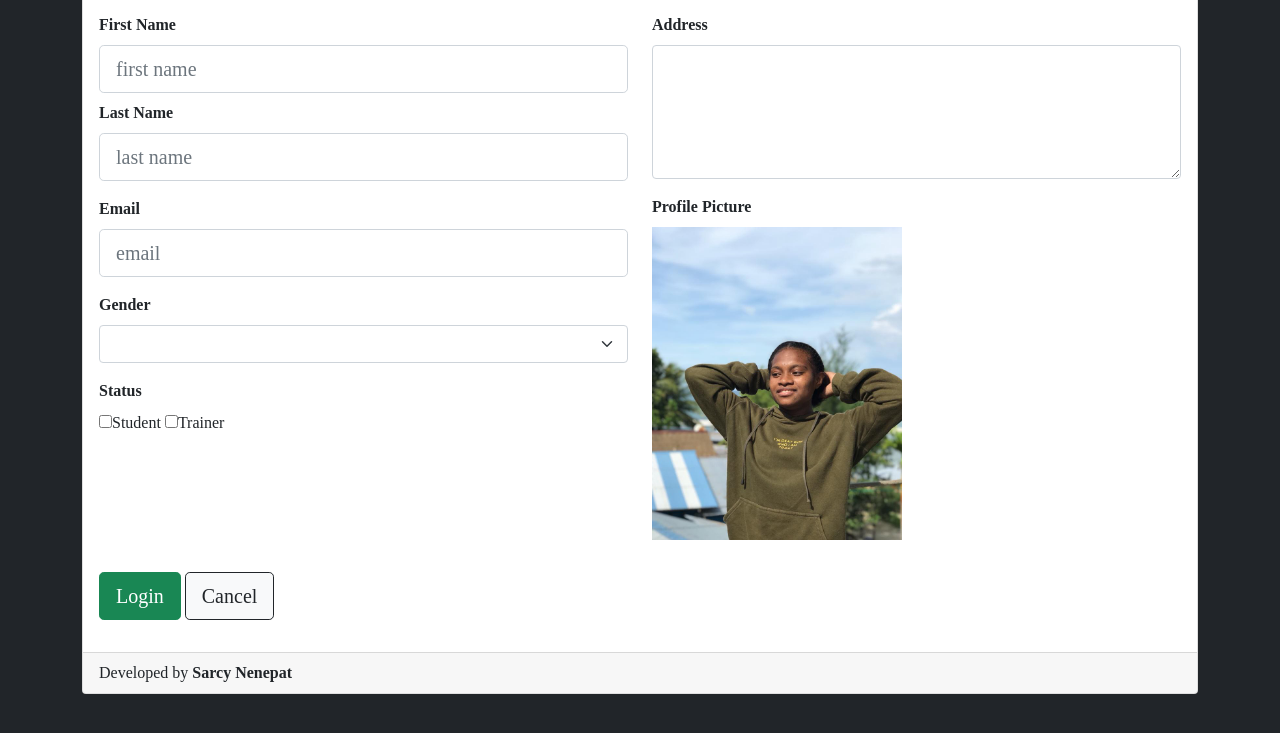
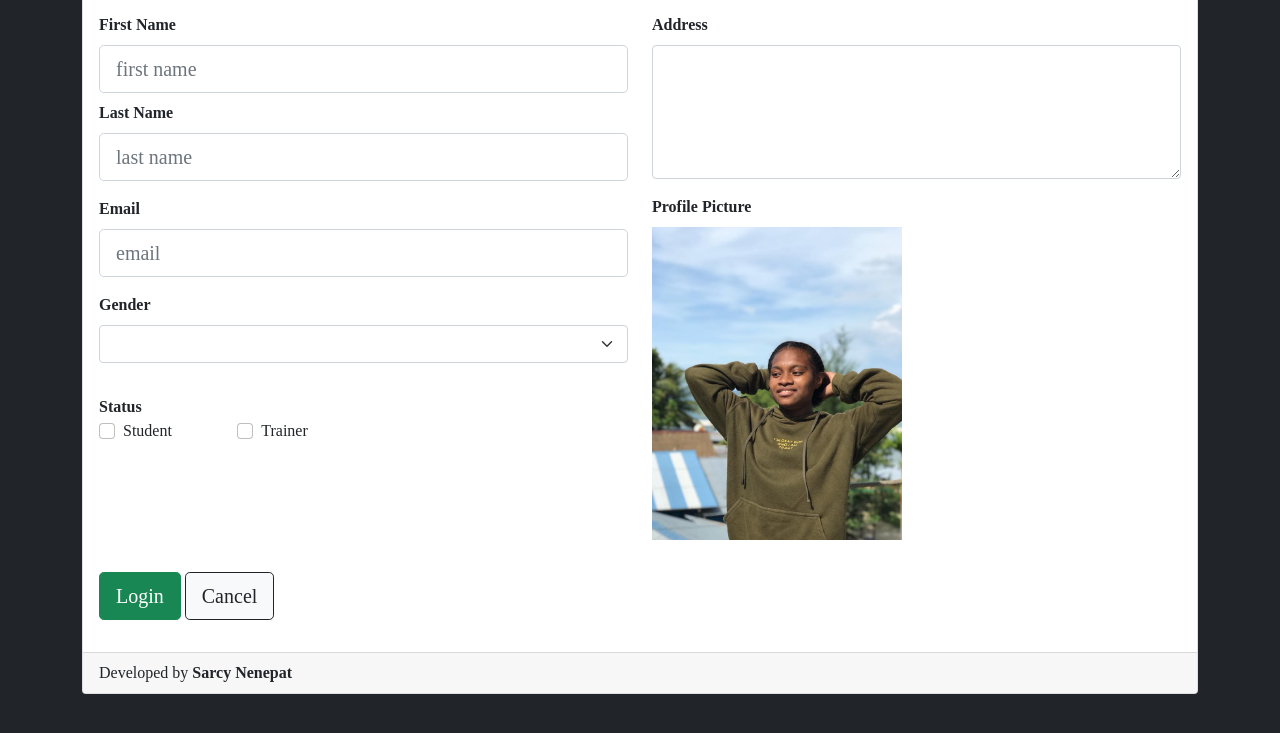
Before and after one commit to sarcy29/ekskul-registration-form-sarcy-nenepat, a plain HTML site: page index.html in a window 1280 px wide. Shown: the part 125-858 px from the top of the page. Drawn offline with nearby package versions, Linux system fonts and the light colour scheme.

Commit message:
Update index.html

```diff
--- a/index.html
+++ b/index.html
@@ -57,13 +57,24 @@
                                         <div class="select-dropdown"></div>
                                         </div>
 
-                                        <div class="col-auto mb-3">
-                                            <form action="">
-                                                <label for="status" class="form-label"><b>Status</b></label><br>
-                                                <input type="checkbox" name="" id="" class=""><label for="">Student</label>
-                                                <input type="checkbox" name="" id=""><label for="">Trainer</label>
-                                            </form>
+                                        <div class="row py-3">
+                                            <label for="Status"><b>Status</b></label>
 
+                                            <dd class="col-sm-3">
+                                            <div class="form-check">
+                                                <input class="form-check-input" type="checkbox" id="gridCheck1">
+                                                <label class="form-check-label" for="gridCheck1">
+                                                Student
+                                                </label>
+                                                </div>
+                                            <dd class="col-sm-3">
+                                                <div class="form-check">
+                                                <input class="form-check-input" type="checkbox" id="gridCheck1">
+                                                <label class="form-check-label" for="gridCheck1">
+                                                    Trainer
+                                                </label>
+                                                </div>
+                                            </dd>
                                         </div>
                                 </div>
                                 <div class="col-lg-6">
```
